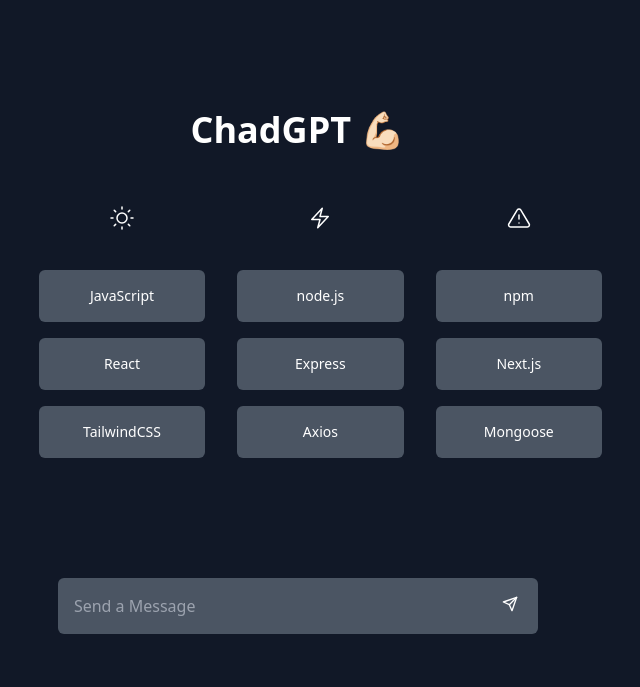
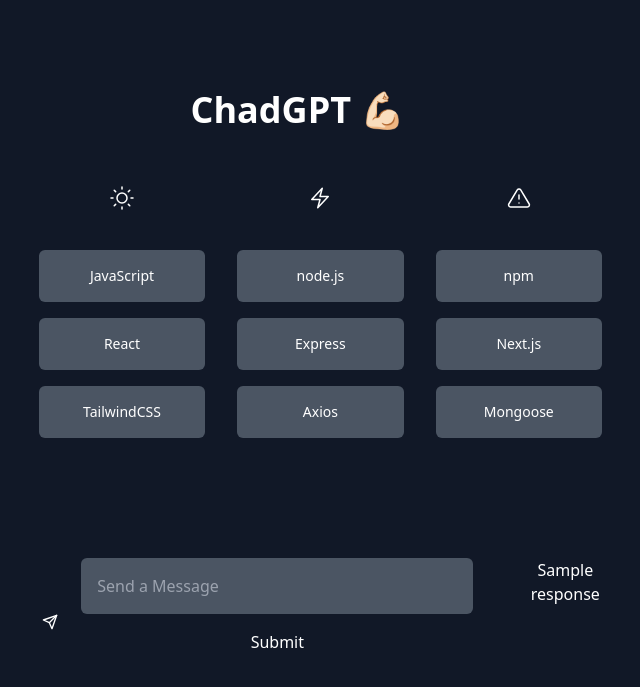
Before and after one commit to joytechs247/ChadGPT, a Flask app: template templates/index.html in a window 1280 px wide. Shown: the top 687 px of the page, without its empty margins (342-982 px from the left). Run offline with Flask 3, Linux system fonts and the light colour scheme; the template is opened without the code that fills it: most values are stand-ins (such as "Sample title", 1, 10 or a date in 2020); style sheets or scripts are compiled from the project's sources.

Commit message:
flask file updated

```diff
--- a/main.py
+++ b/main.py
@@ -197,13 +197,15 @@
 @app.route('/', methods=['GET', 'POST'])
 def process_sentence():
     if request.method == 'POST':
-        # Retrieve the sentence from form data
         sentence = request.form.get('sentence', '')
         if sentence:
             response = check_and_call(sentence)
-            return render_template('index.html', response=response)
-    # For GET request or if no sentence provided, show the form
-    return render_template('index.html', response=None)
+            return render_template('response.html', response=response)
+        else:
+            return render_template('index.html', error="Please provide a sentence.")
+    else:
+        # For a GET request, just display the form
+        return render_template('index.html')
 
 if __name__ == '__main__':
     app.run(debug=True)
--- a/templates/index.html
+++ b/templates/index.html
@@ -163,11 +163,11 @@
                 class="w-10/12 p-4 bg-gray-600 rounded-md"
                 placeholder="Send a Message"
                 type="text"
-                name="text"
                 id="questionInput"
+                name="sentence
               />
 
-              <button id="sendButton" class="relative -left-20 pl-10">
+              <button id= "sendButton" class="relative -left-20 pl-10">
                 <svg
                   stroke="currentColor"
                   fill="none"
@@ -184,7 +184,9 @@
                   <polygon points="22 2 15 22 11 13 2 9 22 2"></polygon>
                 </svg>
               </button>
+              <input type="submit" value="Submit">
             </form>
+            <p>{{ response }}</p>
           </div>
         </div>
       </div>
```
